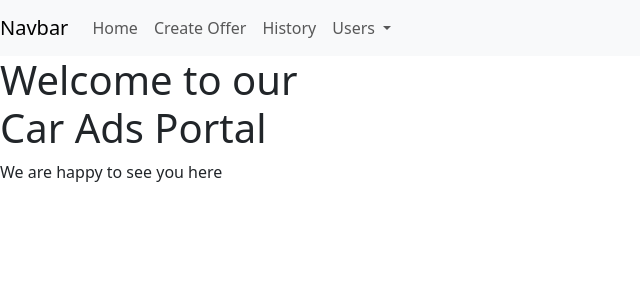
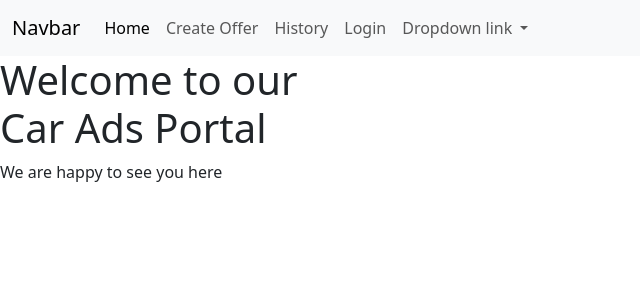
Before and after one commit to rajkonkret/BootCamp-11-10-2025-WEB, a Flask app: page / in a window 1280 px wide. Shown: the top 300 px of the page, without its empty margins (0-640 px from the left). Run offline with Flask 3, Linux system fonts and the light colour scheme.

Commit message:
[16 29] update web3_flask/flask_zad5 update add bootstrap menu

```diff
--- a/web3_flask/flask_zad5_bootstrap/templates/base.html
+++ b/web3_flask/flask_zad5_bootstrap/templates/base.html
@@ -13,10 +13,11 @@
 <script src="https://cdn.jsdelivr.net/npm/bootstrap@5.3.7/dist/js/bootstrap.bundle.min.js"
         integrity="sha384-ndDqU0Gzau9qJ1lfW4pNLlhNTkCfHzAVBReH9diLvGRem5+R9g2FzA8ZGN954O5Q"
         crossorigin="anonymous"></script>
+{% include "menu.html" %}
 
 {{ show_all_message() }}
 
-{% include "menu.html" %}
+
 
 <h1>
     {% block body_header %} {% endblock %}
--- a/web3_flask/flask_zad5_bootstrap/templates/menu.html
+++ b/web3_flask/flask_zad5_bootstrap/templates/menu.html
@@ -1,29 +1,39 @@
-<nav class="navbar navbar-expand-lg navbar-light bg-light">
+<!--<div>-->
+<!--    <a href="{{ url_for('index') }}">Home</a> |-->
+<!--    <a href="{{ url_for('create_offer') }}">Create Offer</a>-->
+<!--</div>-->
+
+<nav class="navbar navbar-expand-lg bg-body-tertiary">
+  <div class="container-fluid">
     <a class="navbar-brand" href="#">Navbar</a>
-  <button class="navbar-toggler" type="button" data-toggle="collapse" data-target="#navbarNavDropdown" aria-controls="navbarNavDropdown" aria-expanded="false" aria-label="Toggle navigation">
+    <button class="navbar-toggler" type="button" data-bs-toggle="collapse" data-bs-target="#navbarNavDropdown" aria-controls="navbarNavDropdown" aria-expanded="false" aria-label="Toggle navigation">
       <span class="navbar-toggler-icon"></span>
     </button>
     <div class="collapse navbar-collapse" id="navbarNavDropdown">
       <ul class="navbar-nav">
-      <li class="nav-item active">
-        <a class="nav-link" href="{{ url_for('index') }}">Home</a>
+        <li class="nav-item">
+          <a class="nav-link active" aria-current="page" href="{{ url_for('index') }}">Home</a>
         </li>
         <li class="nav-item">
-        <a class="nav-link" href="{{ url_for('create_offer') }}">Create Offer</a>
+          <a class="nav-link" href="#">Create Offer</a>
         </li>
         <li class="nav-item">
           <a class="nav-link" href="#">History</a>
         </li>
+           <li class="nav-item">
+          <a class="nav-link" href="#">Login</a>
+        </li>
         <li class="nav-item dropdown">
-        <a class="nav-link dropdown-toggle" href="#" id="navbarDropdownMenuLink" data-toggle="dropdown" aria-haspopup="true" aria-expanded="false">
-          Users
+          <a class="nav-link dropdown-toggle" href="#" role="button" data-bs-toggle="dropdown" aria-expanded="false">
+            Dropdown link
           </a>
-        <div class="dropdown-menu" aria-labelledby="navbarDropdownMenuLink">
-          <a class="dropdown-item" href="#">Action</a>
-          <a class="dropdown-item" href="#">Another action</a>
-          <a class="dropdown-item" href="#">Something else here</a>
-        </div>
+          <ul class="dropdown-menu">
+            <li><a class="dropdown-item" href="#">Action</a></li>
+            <li><a class="dropdown-item" href="#">Another action</a></li>
+            <li><a class="dropdown-item" href="#">Something else here</a></li>
+          </ul>
         </li>
       </ul>
     </div>
+  </div>
 </nav>
```
Lines whose indentation alone changed are shown as unchanged.
